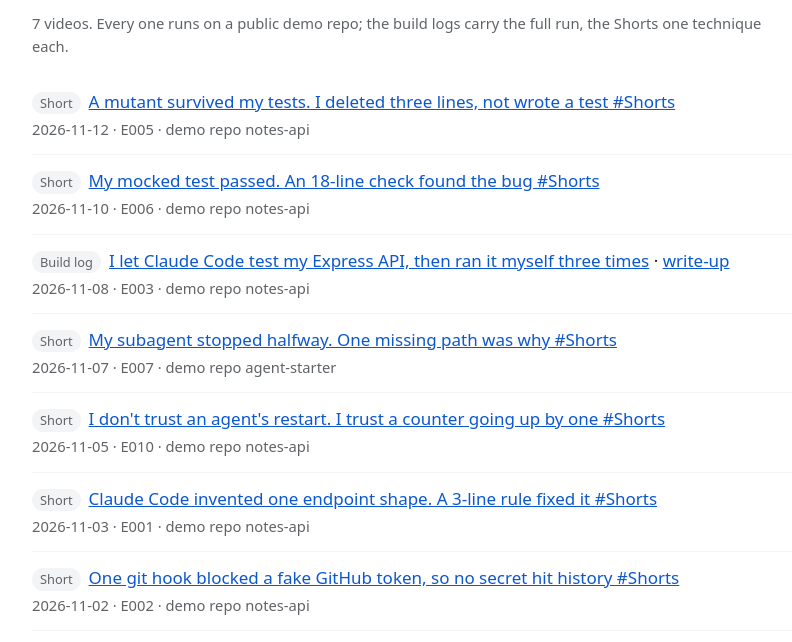
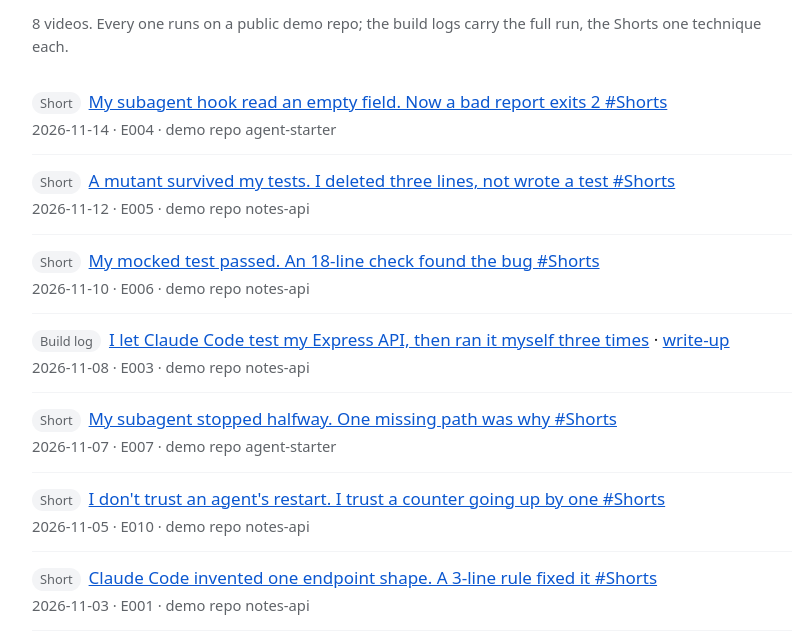
Before and after one commit to agentshipped/agentshipped.github.io, a plain HTML site: page videos/index.html in a window 1280 px wide. Shown: the part 130-772 px from the top of the page, without its empty margins (228-1020 px from the left). Drawn offline with Linux system fonts and the light colour scheme.

Commit message:
Add E004: My subagent hook read an empty field. Now a bad report exits

```diff
--- a/videos/index.html
+++ b/videos/index.html
@@ -30,8 +30,9 @@
 <main>
 <p class="meta"><a href="../">Agent Shipped</a> · <a href="./">All videos</a></p>
 <h1>All videos</h1>
-<p class="meta">7 videos. Every one runs on a public demo repo; the build logs carry the full run, the Shorts one technique each.</p>
+<p class="meta">8 videos. Every one runs on a public demo repo; the build logs carry the full run, the Shorts one technique each.</p>
 <ul class="videos">
+<li><span class="tag">Short</span><a href="E004.html">My subagent hook read an empty field. Now a bad report exits 2 #Shorts</a><br><span class="meta">2026-11-14 · E004 · demo repo agent-starter</span></li>
 <li><span class="tag">Short</span><a href="E005.html">A mutant survived my tests. I deleted three lines, not wrote a test #Shorts</a><br><span class="meta">2026-11-12 · E005 · demo repo notes-api</span></li>
 <li><span class="tag">Short</span><a href="E006.html">My mocked test passed. An 18-line check found the bug #Shorts</a><br><span class="meta">2026-11-10 · E006 · demo repo notes-api</span></li>
 <li><span class="tag">Build log</span><a href="E003.html">I let Claude Code test my Express API, then ran it myself three times</a> · <a href="https://dev.to/agentshipped/two-prompts-took-an-untested-express-api-to-a-passing-suite-1eeg">write-up</a><br><span class="meta">2026-11-08 · E003 · demo repo notes-api</span></li>
```
